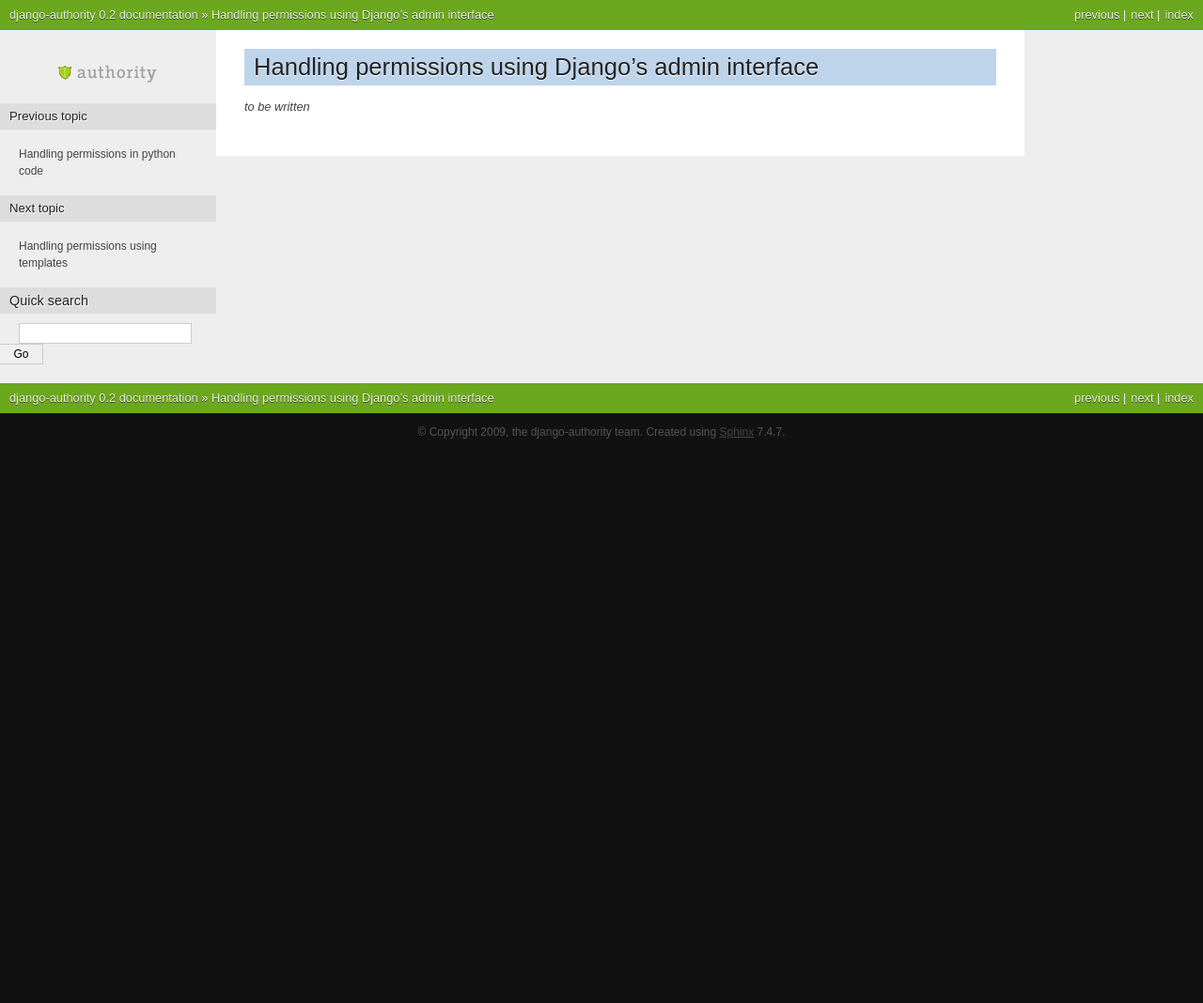
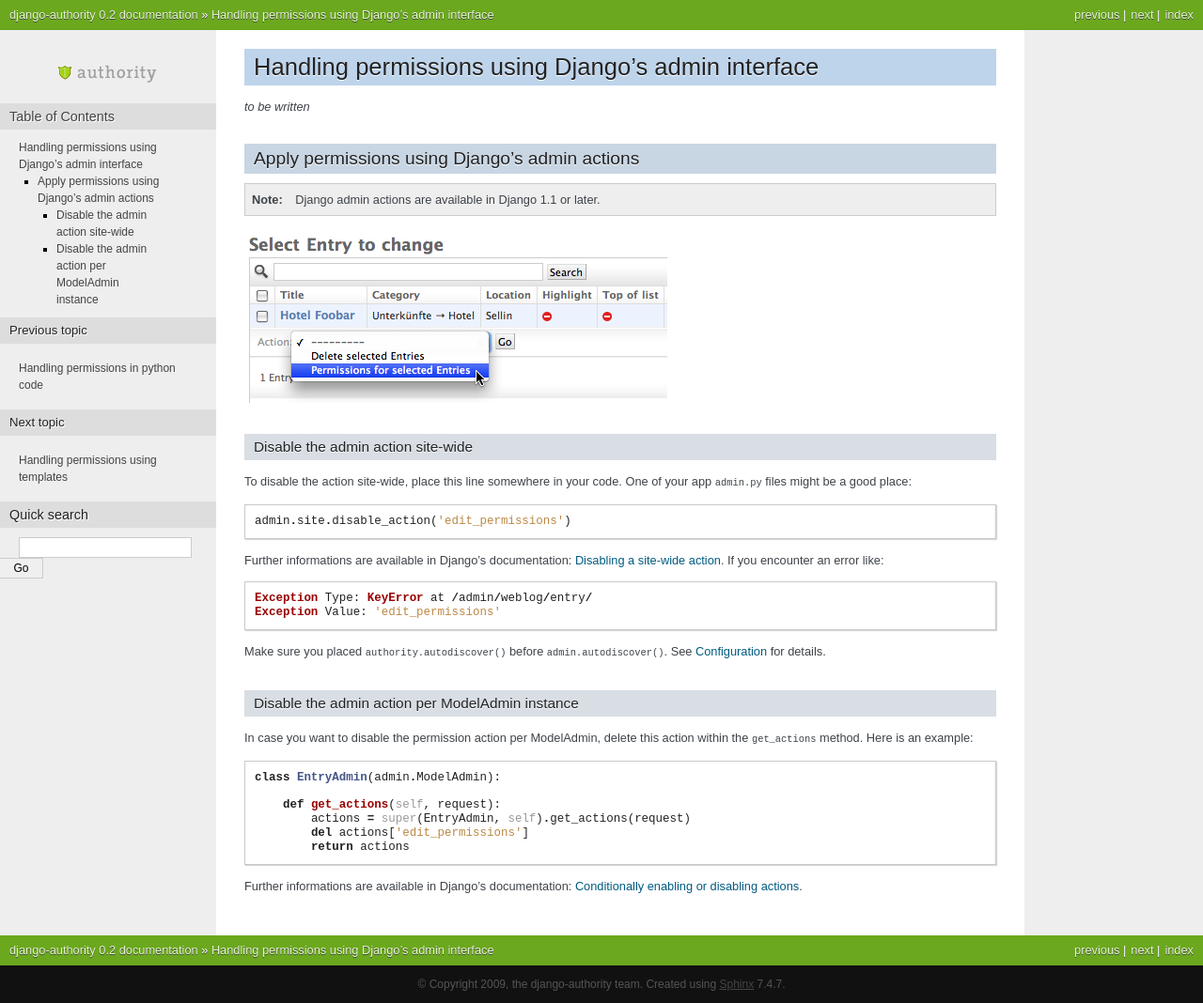
Before and after one commit to jazzband/django-authority, a Sphinx documentation site: the page built from docs/handling_admin.txt, in a window 1280 px wide. Shown: the whole page at 94% size. Built offline with Sphinx 7.4.7, drawn with Linux system fonts in a browser that asks for light colours; before the commit the page ends 900 px from its top, so only the background shows below that.

Commit message:
Docs: Documented how to remove the admin action.

```diff
--- a/docs/handling_admin.txt
+++ b/docs/handling_admin.txt
@@ -5,3 +5,47 @@
 ===================================================
 
 *to be written*
+
+Apply permissions using Django's admin actions
+==============================================
+
+.. note:: Django admin actions are available in Django 1.1 or later.
+
+.. image:: .static/admin-action-permission.png
+
+Disable the admin action site-wide
+----------------------------------
+
+To disable the action site-wide, place this line somewhere in your code.
+One of your app ``admin.py`` files might be a good place::
+
+    admin.site.disable_action('edit_permissions')
+
+Further informations are available in Django's documentation:
+`Disabling a site-wide action`_. If you encounter an error like::
+
+    Exception Type: KeyError at /admin/weblog/entry/
+    Exception Value: 'edit_permissions'
+
+Make sure you placed ``authority.autodiscover()`` before ``admin.autodiscover()``.
+See :ref:`configuration` for details.
+
+.. _Disabling a site-wide action: http://docs.djangoproject.com/en/dev/ref/contrib/admin/actions/#disabling-a-site-wide-action
+
+Disable the admin action per ModelAdmin instance
+------------------------------------------------
+
+In case you want to disable the permission action per ModelAdmin, delete this
+action within the ``get_actions`` method. Here is an example::
+
+    class EntryAdmin(admin.ModelAdmin):
+
+        def get_actions(self, request):
+            actions = super(EntryAdmin, self).get_actions(request)
+            del actions['edit_permissions']
+            return actions
+
+Further informations are available in Django's documentation:
+`Conditionally enabling or disabling actions`_.
+
+.. _Conditionally enabling or disabling actions: http://docs.djangoproject.com/en/dev/ref/contrib/admin/actions/#conditionally-enabling-or-disabling-actions
```
Also changed, not shown: docs/configuration.txt (+11 -0 lines), docs/.static/admin-action-permission.png (added).
